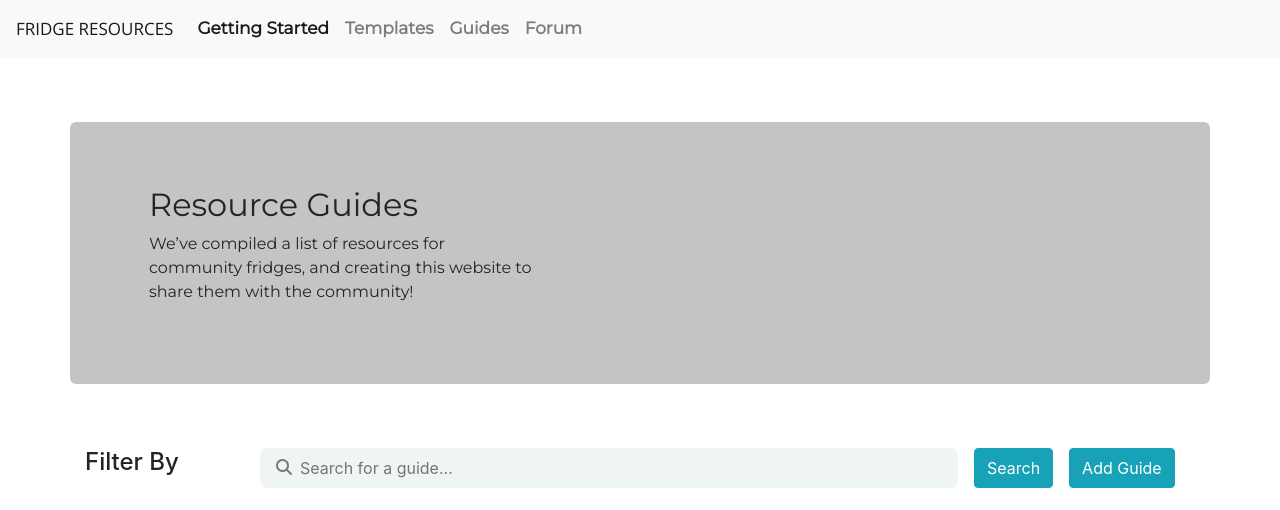
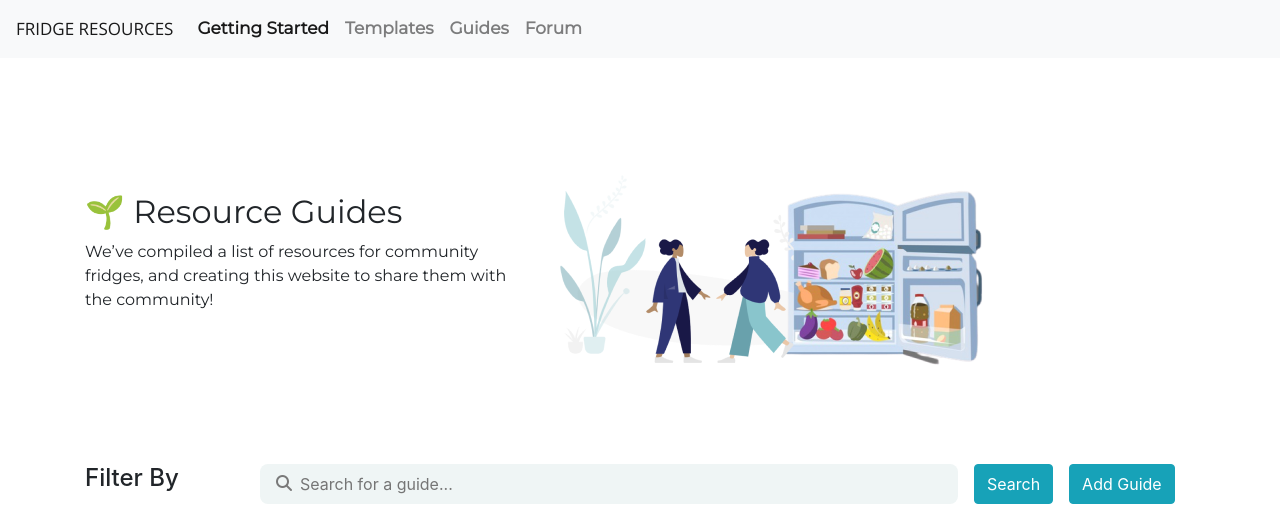
Before and after one commit to zoepanas/cf-resources, a Flask app: page /guides in a window 1280 px wide. Shown: the top 510 px of the page. Run offline with Flask 2, Linux system fonts and the light colour scheme; some libraries are stand-ins or nearby versions.

Commit message:
guides header img and some team pics

```diff
--- a/templates/guides.html
+++ b/templates/guides.html
@@ -14,6 +14,7 @@
     <script src="../static/guides.js"></script>
     <link rel="stylesheet" type="text/css" href="../static/css/index.css" />
     <link rel="stylesheet" type="text/css" href="../static/css/guides.css" />
+    <link rel="stylesheet" type="text/css" href="../static/css/templates.css" />
 
     <script>
       var guides = {{ guides| tojson}}
@@ -159,15 +160,17 @@
 
     <!-- END: Modal for Adding Guide-->
 
-    <div class="header-block row">
+    <div class="header-section row">
       <div class="col-md-5">
-        <h2 class="in-h-section">Resource Guides</h2>
+        <h2 class="in-h-section">🌱 Resource Guides</h2>
         <p class="in-h-section">
           We’ve compiled a list of resources for community fridges, and creating
           this website to share them with the community!
         </p>
       </div>
-      <div class="col-md-5"></div>
+      <div class="col-md-6">
+        <img class="pull-right img-responsive" src='/static/img/fridge.png' alt='cartoon image of two people near an open fridge'>
+      </div>
     </div>
 
     <!-- START NEW STYLING -->
```
Also changed, not shown: templates/getting-started.html (+18 -18 lines), static/img/rousol.png (added), static/img/sharon.png (added), static/img/zoe.png (added).
